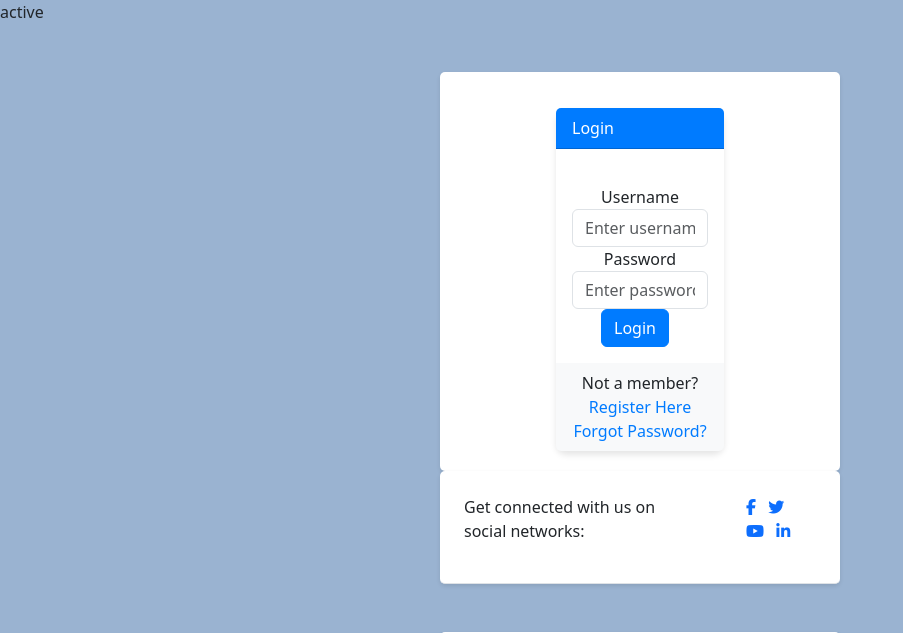
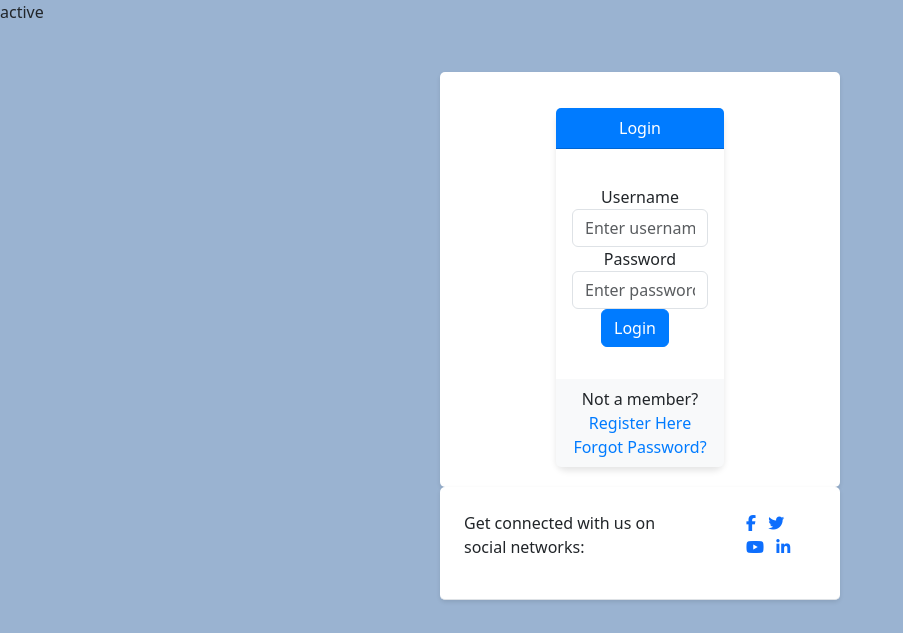
Before and after one commit to naisepaul/petlover, a Django app: page /login/ in a window 1280 px wide. Shown: the part 176-809 px from the top of the page, without its empty margins (0-903 px from the left). Run offline with Django 3.2, Linux system fonts and the light colour scheme; some libraries are stand-ins or nearby versions.

Commit message:
Moved the heading and button to middle in the login form

```diff
--- a/templates/account/login.html
+++ b/templates/account/login.html
@@ -8,10 +8,10 @@ Log in
 {% block body %}
 {% block signupactive %}active{% endblock signupactive %}
 <div class="container mt-5">
-    <div class="row justify-content-center">
+    <div class="row justify-content-center align-items-center">
         <div class="col-md-6 mt-3">
             <div class="card">
-                <div class="card-header">
+                <div class="card-header text-center">
                     Login
                 </div>
                 {% for message in messages %}
@@ -31,7 +31,9 @@ Log in
                             <label for="loginPassword">Password</label>
                             <input type="password" class="form-control" id="loginPassword" name= "password1" placeholder="Enter password" required>
                         </div>
-                        <button type="submit" class="btn btn-primary btn-block">Login</button>
+                        <div class="text-center mb-3">
+							<button type="submit" class="btn btn-primary mr-2">Login</button>
+						</div>
                     </form>
                 </div>
                 <div class="card-footer text-center">
```
